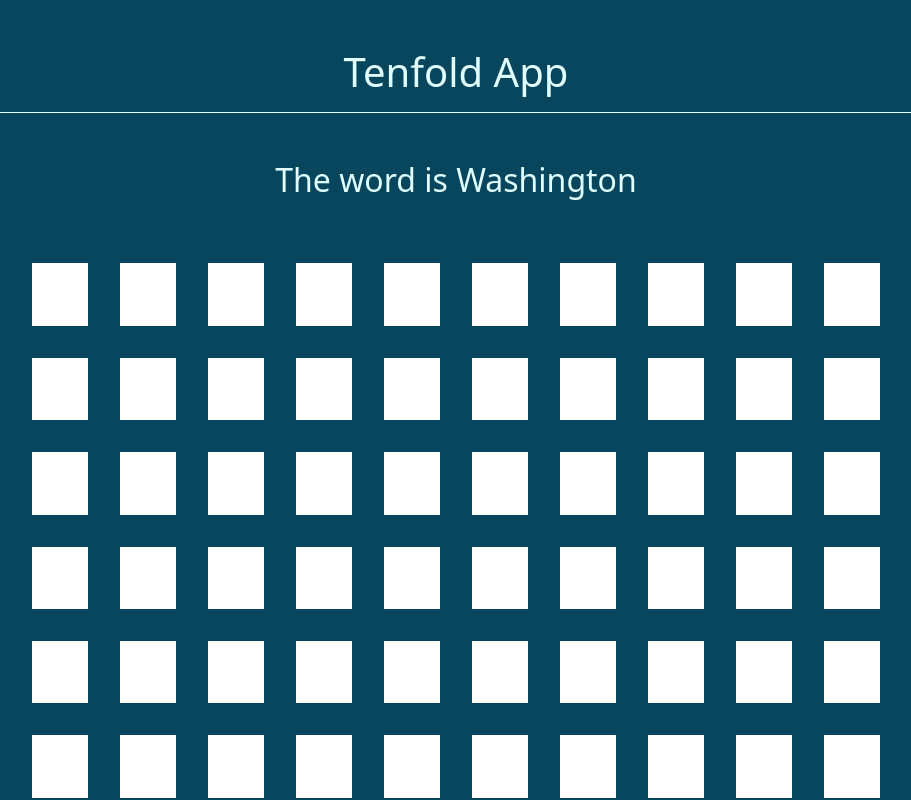
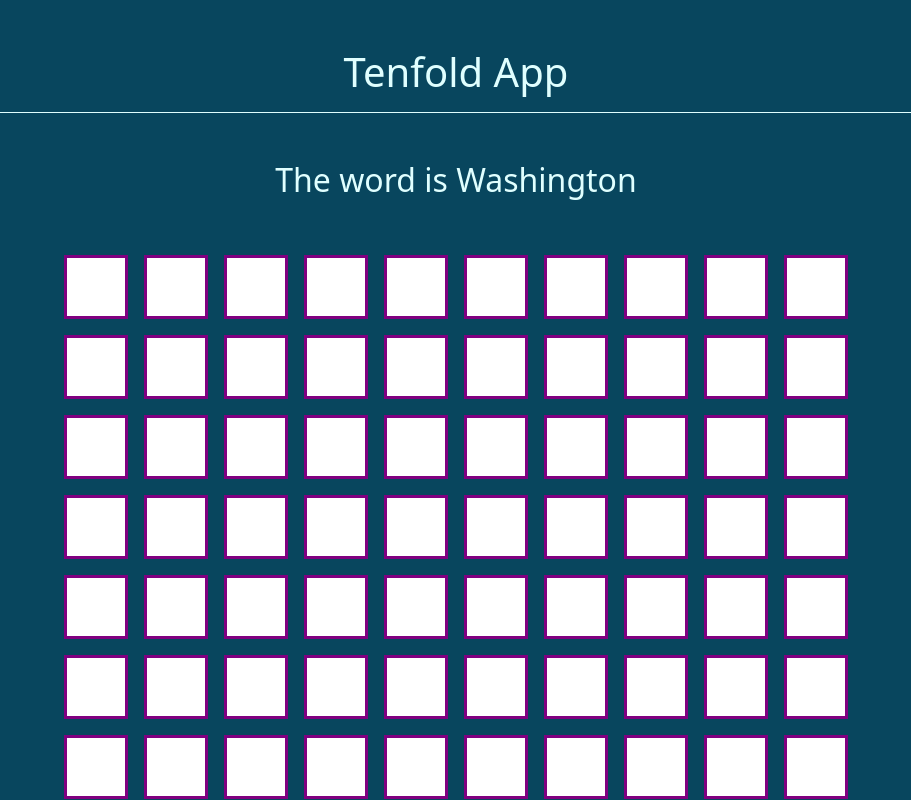
Before and after one commit to KyleBurden/Tenfold, a React (Create React App) app: page / in a window 1280 px wide. Shown: the top 800 px of the page, without its empty margins (184-1095 px from the left). Built offline with nearby package versions, Linux system fonts and the light colour scheme.

Commit message:
Starting to add logic

```diff
--- a/src/components/Boxes.jsx
+++ b/src/components/Boxes.jsx
@@ -9,17 +9,17 @@ function Boxes({lives}){
         <>
             {lifeCount.map((i)=>(
 
-                <Container className="d-flex d-row justify-content-center">
-                <div className="input-box" id={i} contentEditable="true"></div>
-                <div className="input-box" id={i+1} contentEditable="true"></div>
-                <div className="input-box" id={i+2} contentEditable="true"></div>
-                <div className="input-box" id={i+3} contentEditable="true"></div>
-                <div className="input-box" id={i+4} contentEditable="true"></div>
-                <div className="input-box" id={i+5} contentEditable="true"></div>
-                <div className="input-box" id={i+6} contentEditable="true"></div>
-                <div className="input-box" id={i+7} contentEditable="true"></div>
-                <div className="input-box" id={i+8} contentEditable="true"></div>
-                <div className="input-box" id={i+9} contentEditable="true"></div>
+                <Container className="d-flex d-row justify-content-center" key={i}>
+                <div className={"input-box text-cursor box" +i} contentEditable="true"></div>
+                <div className={"input-box text-cursor box" +i} contentEditable="true"></div>
+                <div className={"input-box text-cursor box" +i} contentEditable="true"></div>
+                <div className={"input-box text-cursor box" +i} contentEditable="true"></div>
+                <div className={"input-box text-cursor box" +i} contentEditable="true"></div>
+                <div className={"input-box text-cursor box" +i} contentEditable="true"></div>
+                <div className={"input-box text-cursor box" +i} contentEditable="true"></div>
+                <div className={"input-box text-cursor box" +i} contentEditable="true"></div>
+                <div className={"input-box text-cursor box" +i} contentEditable="true"></div>
+                <div className={"input-box text-cursor box" +i} contentEditable="true"></div>
                 </Container>
             ))}
         </>
--- a/src/components/Gamebox.jsx
+++ b/src/components/Gamebox.jsx
@@ -22,13 +22,40 @@ function Gamebox(){
     const getRandomWord=()=>words[parseInt(Math.random()*5)];
 
     const word=getRandomWord();
+    const lifeData={one:[],two:[],three:[], four:[],five:[],six:[], seven:[],eight:[],nine:[], ten:[]}
+
+
+    const lifeOne=document.querySelectorAll('.box0');
+    const lifeTwo=document.querySelectorAll('.box1');
+    const lifeThree=document.querySelectorAll('.box2');
+    const lifeFour=document.querySelectorAll('.box3');
+    const lifeFive=document.querySelectorAll('.box4');
+    const lifeSix=document.querySelectorAll('.box5');
+    const lifeSeven=document.querySelectorAll('.box6');
+    const lifeEight=document.querySelectorAll('.box7');
+    const lifeNine=document.querySelectorAll('.box8');
+    const lifeTen=document.querySelectorAll('.box9');
+
+    lifeOne.forEach((box,id,array)=>{
+        if(id===(array.length-1)){
+            box.addEventListener('input', (e)=>{
+                lifeOne.one.push(e.data);
+                console.log('checkoutput');
+            })
+
+
+        }
+        box.addEventListener('input', (e)=>{
+            lifeOne.one.push(e.data)
+        })
+    })
 
 
 
     return (
         <div className="game-box">
            <h2 className="mb-5">The word is {word}</h2>
-           <Boxes lives='11'/>
+           <Boxes lives='10'/>
         </div>
     )
 }
--- a/src/index.css
+++ b/src/index.css
@@ -20,14 +20,15 @@ code {
 }
 
 .input-box{
-  margin: 1rem;
-  min-height: 3.5rem;
-  min-width: 3.5rem ;
+  margin: 0.5rem;
+  max-height: 4rem;
+  min-width: 4rem ;
   background-color: white;
   cursor:text;
   color:black;
   overflow:hidden ;
   font-size: 2.6rem;
   text-transform: uppercase ;
-  text-align:center
+  text-align:center;
+  border: 3px solid purple;
 }
```
Also changed, not shown: src/components/resultScreens/Defeat.jsx (added, +15 -0 lines), src/components/resultScreens/Win.jsx (added, +14 -0 lines).
